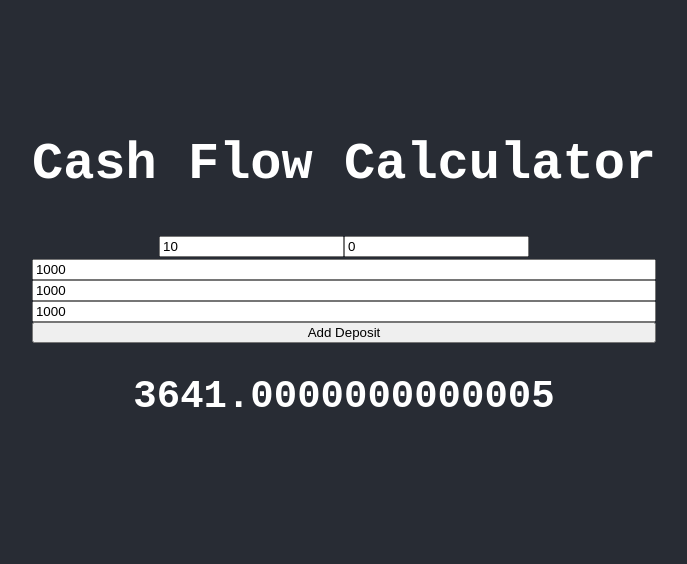
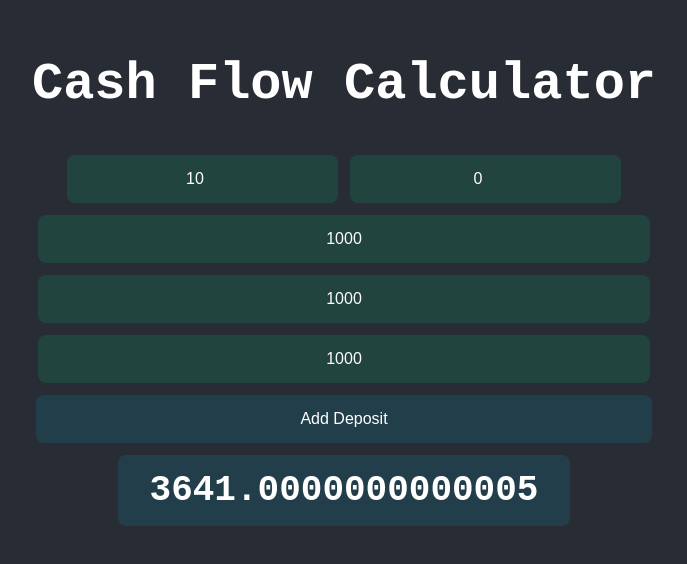
Before and after one commit to srijankarki07/MERN, a React (Create React App) app in the folder react/karki/: page / in a window 1280 px wide. Shown: the part 124-688 px from the top of the page, without its empty margins (296-983 px from the left). Built offline with nearby package versions, Linux system fonts and the light colour scheme.

Commit message:
basic css

```diff
--- a/react/karki/src/App.css
+++ b/react/karki/src/App.css
@@ -41,3 +41,83 @@
   flex-basis: 20%;
   text-align: justify;
 }
+
+.stocks-container .stocks-item {
+  display: flex;
+  margin: 10px auto;
+}
+
+.stocks-container .stocks-item.heading {
+  color: #21a921;
+}
+
+.stocks-container .stocks-item .sn {
+  flex-basis: 5%;
+}
+.stocks-container .stocks-item .sname {
+  flex-basis: 58%;
+}
+.stocks-container .stocks-item .symbol {
+  flex-basis: 10%;
+}
+.stocks-container .stocks-item .sid {
+  flex-basis: 10%;
+}
+
+.delete-modal-container {
+  position: fixed;
+  width: 100%;
+  height: 100%;
+  display: flex;
+  align-items: center;
+  justify-content: center;
+  top: 0;
+  background-color: #ffffff73;
+}
+
+.delete-modal-container .modal-body {
+  background-color: rgb(5, 48, 34);
+  padding: 15px 30px;
+  border-radius: 8px;
+}
+
+.yearandopeneing {
+  border-radius: 8px;
+  background-color: #04aa6d30;
+  border: #dee4e2;
+  color: white;
+  padding: 15px 32px;
+  text-align: center;
+  text-decoration: none;
+  display: inline-block;
+  font-size: 16px;
+  margin: 6px 6px;
+  cursor: pointer;
+}
+
+.deposits {
+  border-radius: 8px;
+  background-color: #048caa30;
+  border: #dee4e2;
+  color: white;
+  padding: 15px 22px;
+  text-align: center;
+  text-decoration: none;
+  display: inline-block;
+  font-size: 16px;
+  margin: 6px 4px;
+  cursor: pointer;
+}
+.answer {
+  border-radius: 8px;
+  background-color: #048caa30;
+  border: #dee4e2;
+  color: white;
+  padding: 15px 32px;
+  text-align: center;
+  text-decoration: none;
+  display: inline-block;
+  font-size: 36px;
+  margin: 6px 6px;
+  cursor: pointer;
+}
```
